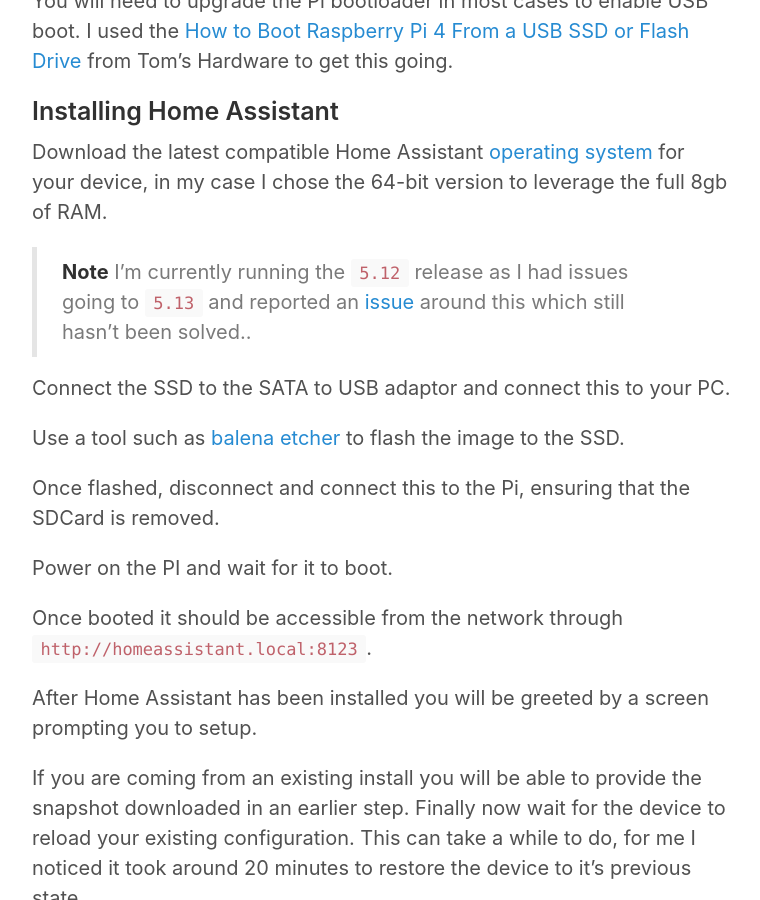
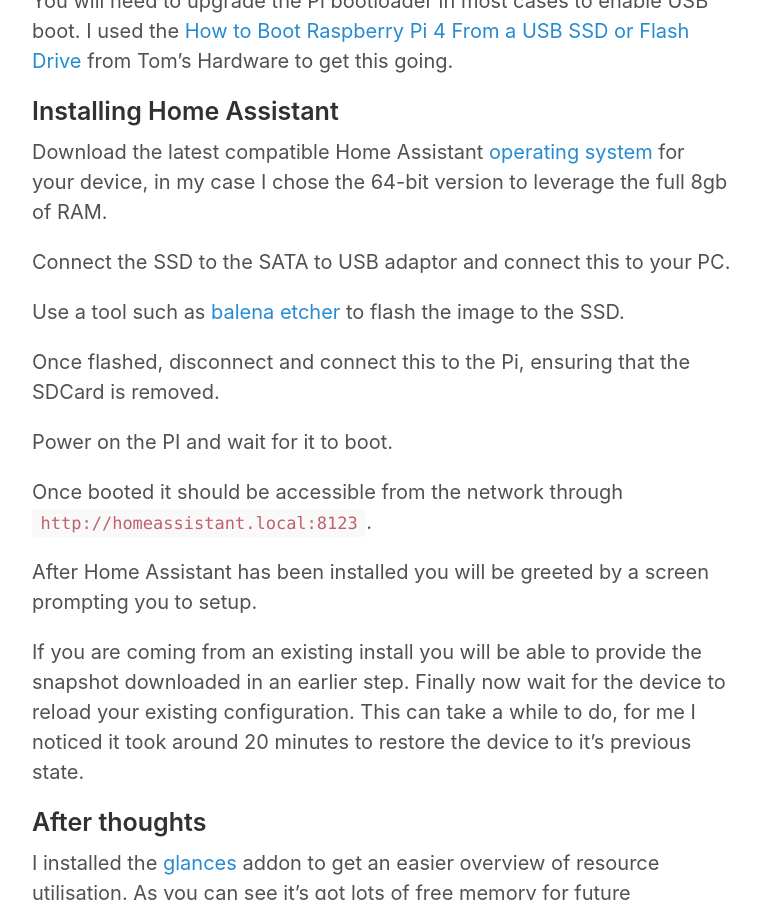
Before and after one commit to inverse/personal-site, a Jekyll site: the page built from _posts/2021-06-23-home-assistant-on-a-pi4.md, in a window 1280 px wide and 900 px high, scrolled down 842 px. Shown: the whole window, without its empty margins (258-1018 px from the left). Built offline with Jekyll 4.4.1, drawn with Linux system fonts in a browser that asks for light colours; nearby versions of some CDN libraries; comment, search, counter and statistics services are not loaded.

Commit message:
Remove disclaimer

```diff
--- a/_posts/2021-06-23-home-assistant-on-a-pi4.md
+++ b/_posts/2021-06-23-home-assistant-on-a-pi4.md
@@ -29,8 +29,6 @@
 
 Download the latest compatible Home Assistant [operating system][1] for your device, in my case I chose the 64-bit version to leverage the full 8gb of RAM.
 
-> **Note** I'm currently running the `5.12` release as I had issues going to `5.13` and reported an [issue][3] around this which still hasn't been solved..
-
 Connect the SSD to the SATA to USB adaptor and connect this to your PC.
 
 Use a tool such as [balena etcher][2] to flash the image to the SSD.
```
